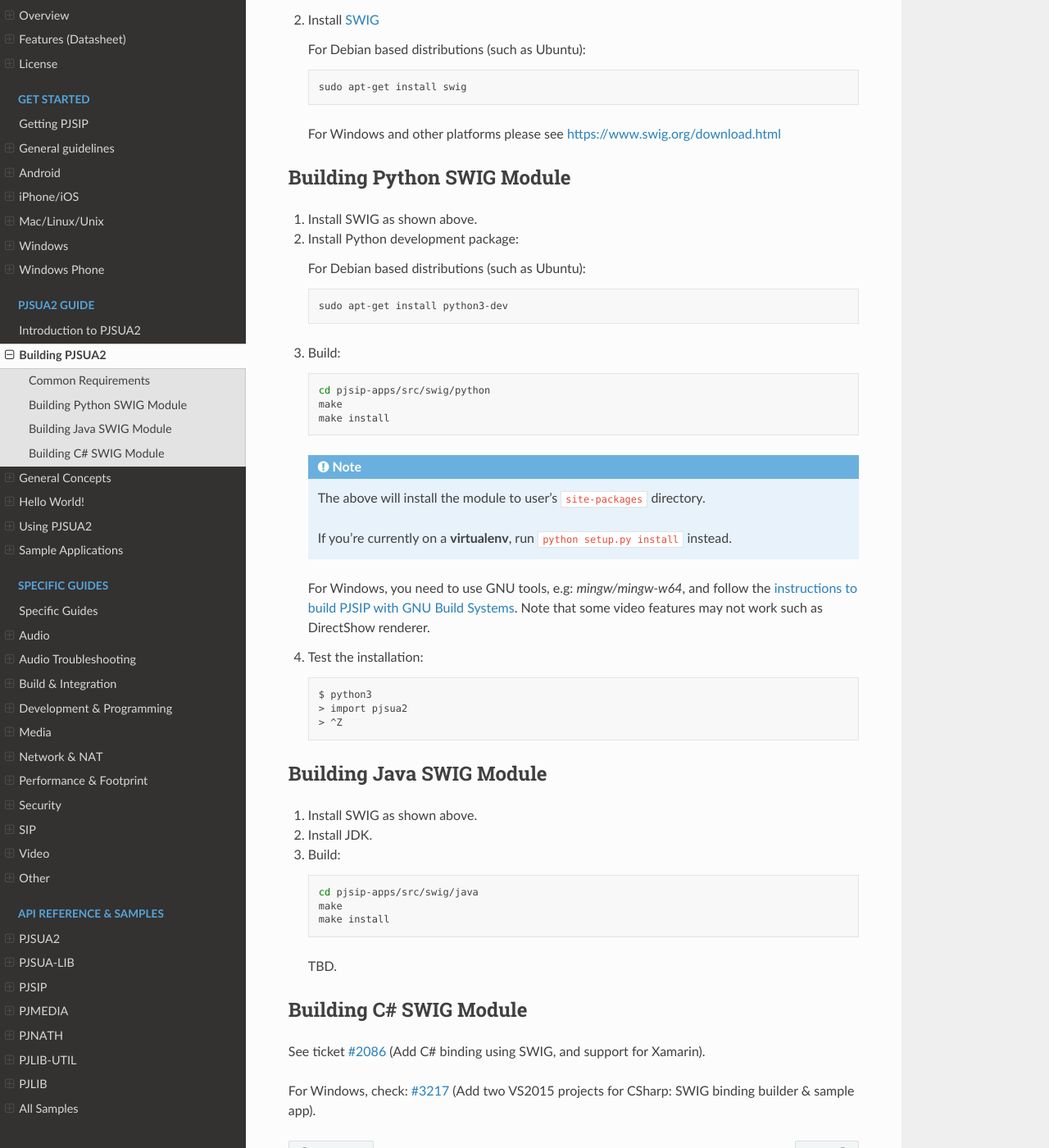
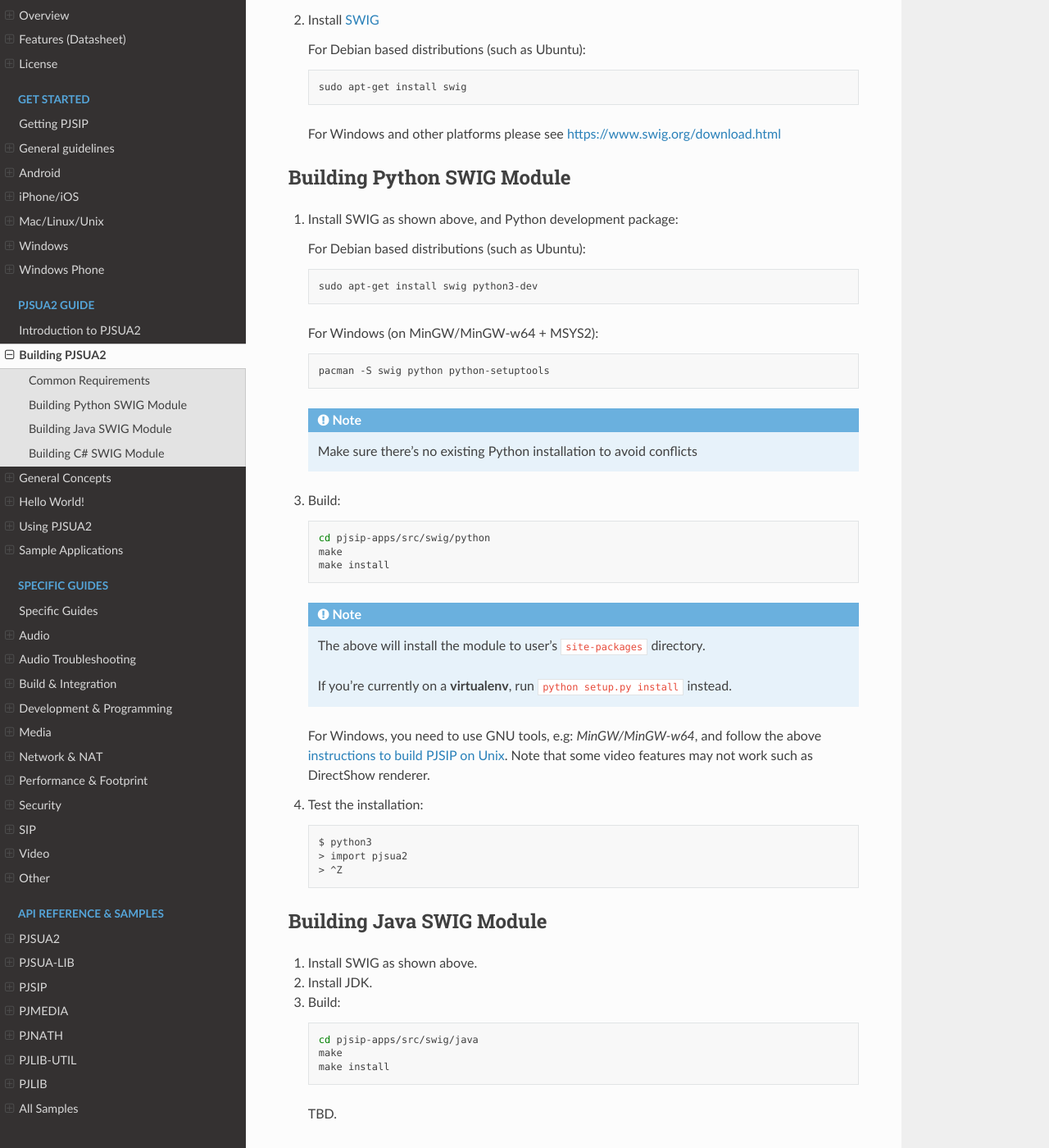
Before and after one commit to pjsip/pjproject_docs, a Sphinx documentation site: the page built from docs/source/pjsua2/building.rst, in a window 1280 px wide and 1400 px high, scrolled down 746 px. Shown: the whole window at 82% size. Built offline with Sphinx 7.4.7 and the Read the Docs theme 3.1.0, drawn with Linux system fonts in a browser that asks for light colours; the version number could not be read and is left out.

Commit message:
Update building.rst-pjsua2 python Windows

```diff
--- a/docs/source/pjsua2/building.rst
+++ b/docs/source/pjsua2/building.rst
@@ -42,14 +42,22 @@
 
 Building Python SWIG Module
 ======================================
-1. Install SWIG as shown above.
-2. Install Python development package:
+1. Install SWIG as shown above, and Python development package:
 
    For Debian based distributions (such as Ubuntu):
 
    .. code-block:: shell
 
-      sudo apt-get install python3-dev
+      sudo apt-get install swig python3-dev
+
+   For Windows (on MinGW/MinGW-w64 + MSYS2):
+
+   .. code-block:: shell
+
+      pacman -S swig python python-setuptools
+
+   .. note::
+      Make sure there's no existing Python installation to avoid conflicts
 
 3. Build:
 
@@ -65,7 +73,7 @@
 
       If you're currently on a **virtualenv**, run ``python setup.py install`` instead.
 
-   For Windows, you need to use GNU tools, e.g: `mingw/mingw-w64`, and follow the `instructions to build PJSIP with GNU Build Systems <https://docs.pjsip.org/en/latest/get-started/posix/build_instructions.html>`__. Note that some video features may not work such as DirectShow renderer.
+   For Windows, you need to use GNU tools, e.g: `MinGW/MinGW-w64`, and follow the above `instructions to build PJSIP on Unix <https://docs.pjsip.org/en/latest/pjsua2/building.html#common-requirements>`__. Note that some video features may not work such as DirectShow renderer.
 
 4. Test the installation:
 
```
Also changed, not shown: other parts of docs/source/pjsua2/building.rst (+1 -1 lines).
